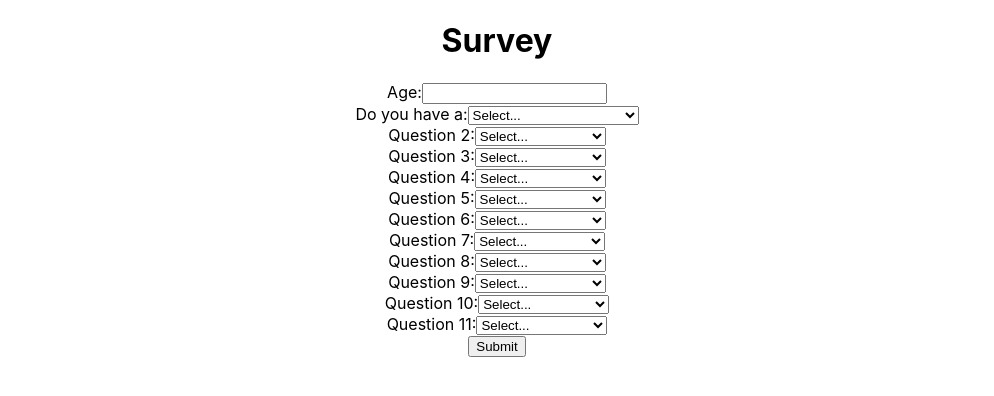
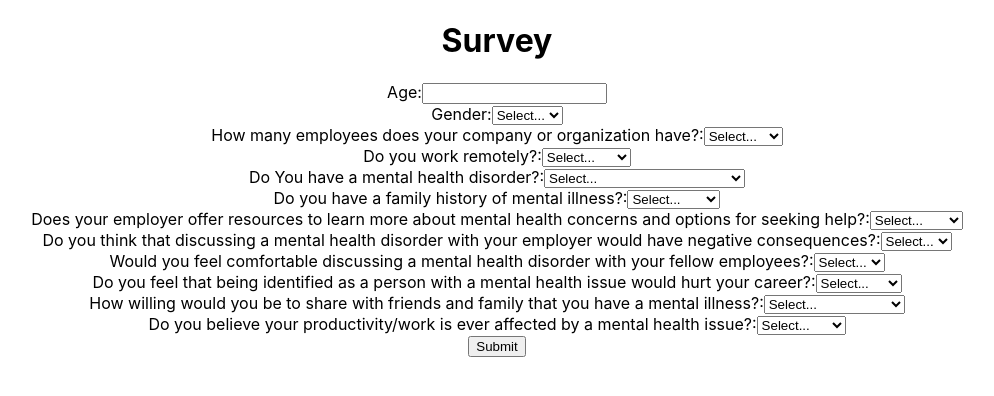
Before and after one commit to mika-okamoto/MindfulTech, a React (Create React App) app in the folder Frontend/mindfultech/: page / in a window 1280 px wide. Shown: the top 396 px of the page, without its empty margins (143-1137 px from the left). Built offline with nearby package versions, Linux system fonts and the light colour scheme.

Commit message:
SurveyQuestionsDone!!!
asjkljfvbjdaba

```diff
--- a/Frontend/mindfultech/src/components/survey.js
+++ b/Frontend/mindfultech/src/components/survey.js
@@ -3,7 +3,6 @@ import './survey.css'; // Import CSS file for styling
 
 const Survey = () => {
   const [age, setAge] = useState('');
-  const [hasDisorder, setHasDisorder] = useState('');
   const [errors, setErrors] = useState({});
 
   // Additional questions state variables and handle change functions
@@ -17,15 +16,14 @@ const Survey = () => {
   const [question9, setQuestion9] = useState('');
   const [question10, setQuestion10] = useState('');
   const [question11, setQuestion11] = useState('');
+  const [question12, setQuestion12] = useState('');
+
   // Add more state variables and handle change functions for each additional question
 
   const handleAgeChange = (event) => {
     setAge(event.target.value);
   };
 
-  const handleHasDisorderChange = (event) => {
-    setHasDisorder(event.target.value);
-  };
 
   // Handle change functions for additional questions
   const handleQuestion2Change = (event) => {
@@ -67,6 +65,10 @@ const Survey = () => {
   const handleQuestion11Change = (event) => {
     setQuestion11(event.target.value);
   };
+
+  const handleQuestion12Change = (event) => {
+    setQuestion12(event.target.value);
+  };
   // Add more handle change functions for additional questions
 
   const handleSubmit = (event) => {
@@ -77,10 +79,10 @@ const Survey = () => {
       errors.age = 'Please enter a valid age.';
     }
     // Dropdown validation
-    if (!hasDisorder) {
-      errors.hasDisorder = 'Please select an option.';
+    if (!question5) {
+      errors.question5 = 'Please select an option.';
     }
-    // Additional questions validation
+    // Additional questions validation FIX
     // Implement validation for each additional question
 
     // If there are errors, set them and prevent form submission
@@ -89,10 +91,9 @@ const Survey = () => {
       return;
     }
     // If validation passes, handle form submission here FIX
-    console.log('Form submitted:', { age, hasDisorder });
+    console.log('Form submitted:', { age, question5 });
     // Reset form fields
     setAge('');
-    setHasDisorder('');
     // Reset additional questions fields
     setQuestion2('');
     setQuestion3('');
@@ -104,6 +105,7 @@ const Survey = () => {
     setQuestion9('');
     setQuestion10('');
     setQuestion11('');
+    setQuestion12('');
     // Reset fields for each additional question
     setErrors({});
   };
@@ -122,97 +124,126 @@ const Survey = () => {
           />
           {errors.age && <span className="error">{errors.age}</span>}
         </div>
-        <div>
-          <label htmlFor="hasDisorder">Do you have a:</label>
-          <select id="hasDisorder" value={hasDisorder} onChange={handleHasDisorderChange}>
-            <option value="">Select...</option>
-            <option value="anxiety">General Anxiety Disorder</option>
-            <option value="mood disorder">Mood Disorder</option>
-            <option value="computer">Computer</option>
-            <option value="none">None of the above</option>
-          </select>
-          {errors.hasDisorder && <span className="error">{errors.hasDisorder}</span>}
-        </div>
         {/* Additional questions */}
         <div>
-          <label htmlFor="question2">Question 2:</label>
+          <label htmlFor="question2">Gender:</label>
           <select id="question2" value={question2} onChange={handleQuestion2Change}>
             <option value="">Select...</option>
-            <option value="none">None of the above</option>
+            <option value="male">Male</option>
+            <option value="female">Female</option>
+            <option value="other">Other</option>
           </select>
           {/* Error message for question 2 */}
         </div>
         <div>
-          <label htmlFor="question3">Question 3:</label>
+          <label htmlFor="question3">How many employees does your company or organization have?:</label>
           <select id="question3" value={question3} onChange={handleQuestion3Change}>
             <option value="">Select...</option>
-            <option value="none">None of the above</option>
+            <option value="1-5">1-5</option>
+            <option value="6-25">6-25</option>
+            <option value="26-100">26-100</option>
+            <option value="100-500">101-500</option>
+            <option value="500-1000">501-1000</option>
+            <option value="1000+">1000+</option>
           </select>
           {/* Error message for question 3 */}
         </div>
         <div>
-          <label htmlFor="question4">Question 4:</label>
+          <label htmlFor="question4">Do you work remotely?:</label>
           <select id="question4" value={question4} onChange={handleQuestion4Change}>
             <option value="">Select...</option>
-            <option value="none">None of the above</option>
+            <option value="always">Always</option>
+            <option value="sometimes">Sometimes</option>
+            <option value="never">Never</option>
           </select>
           {/* Error message for question 4 */}
         </div>
         <div>
-          <label htmlFor="question5">Question 5:</label>
+          <label htmlFor="question5">Do You have a mental health disorder?:</label>
           <select id="question5" value={question5} onChange={handleQuestion5Change}>
             <option value="">Select...</option>
-            <option value="none">None of the above</option>
+            <option value="anxiety">Yes, General Anxiety Disorder</option>
+            <option value="mood disorder">Yes, Mood Disorder</option>
+            <option value="no">No</option>
           </select>
-          {/* Error message for question 5 */}
+          {errors.question5 && <span className="error">{errors.question5}</span>}
         </div>
         <div>
-          <label htmlFor="question6">Question 6:</label>
+          <label htmlFor="question6">Do you have a family history of mental illness?:</label>
           <select id="question6" value={question6} onChange={handleQuestion6Change}>
             <option value="">Select...</option>
-            <option value="none">None of the above</option>
+            <option value="yes">Yes</option>
+            <option value="no">No</option>
+            <option value="i don't know">I don't know</option>
           </select>
           {/* Error message for question 6 */}
         </div>
         <div>
-          <label htmlFor="question7">Question 7:</label>
+          <label htmlFor="question7">Does your employer offer resources to learn more about mental health concerns and options for seeking help?:</label>
           <select id="question7" value={question7} onChange={handleQuestion7Change}>
             <option value="">Select...</option>
-            <option value="none">None of the above</option>
+            <option value="yes">Yes</option>
+            <option value="no">No</option>
+            <option value="i don't know">I don't know</option>
           </select>
           {/* Error message for question 7 */}
         </div>
         <div>
-          <label htmlFor="question8">Question 8:</label>
+          <label htmlFor="question8">Do you think that discussing a mental health disorder with your employer would have negative consequences?:</label>
           <select id="question8" value={question8} onChange={handleQuestion8Change}>
             <option value="">Select...</option>
-            <option value="none">None of the above</option>
+            <option value="yes">Yes</option>
+            <option value="no">No</option>
+            <option value="maybe">Maybe</option>
           </select>
           {/* Error message for question 8 */}
         </div>
         <div>
-          <label htmlFor="question9">Question 9:</label>
+          <label htmlFor="question9">Would you feel comfortable discussing a mental health disorder with your fellow employees?:</label>
           <select id="question9" value={question9} onChange={handleQuestion9Change}>
             <option value="">Select...</option>
-            <option value="none">None of the above</option>
+            <option value="yes">Yes</option>
+            <option value="no">No</option>
+            <option value="maybe">Maybe</option>
           </select>
           {/* Error message for question 9 */}
         </div>
         <div>
-          <label htmlFor="question10">Question 10:</label>
+          <label htmlFor="question10">Do you feel that being identified as a person with a mental health issue would hurt your career?:</label>
           <select id="question10" value={question10} onChange={handleQuestion10Change}>
             <option value="">Select...</option>
-            <option value="none">None of the above</option>
+            <option value="strong no">Strong no</option>
+            <option value="little no">Little no</option>
+            <option value="maybe">Maybe</option>
+            <option value="little yes">Little yes</option>
+            <option value="strong yes">Strong yes</option>
           </select>
           {/* Error message for question 10 */}
         </div>
         <div>
-          <label htmlFor="question11">Question 11:</label>
+          <label htmlFor="question11">How willing would you be to share with friends and family that you have a mental illness?:</label>
           <select id="question11" value={question11} onChange={handleQuestion11Change}>
             <option value="">Select...</option>
-            <option value="none">None of the above</option>
+            <option value="n/a">N/A</option>
+            <option value="not open at all">Not open at all</option>
+            <option value="somewhat not open">Somewhat not open</option>
+            <option value="neutral">Neutral</option>
+            <option value="somewhat open">Somewhat open</option>
+            <option value="very open">Very open</option>
           </select>
           {/* Error message for question 11 */}
+        </div>
+        <div>
+          <label htmlFor="question12">Do you believe your productivity/work is ever affected by a mental health issue?:</label>
+          <select id="question12" value={question12} onChange={handleQuestion12Change}>
+            <option value="">Select...</option>
+            <option value="n/a">N/A</option>
+            <option value="never">Never</option>
+            <option value="rarely">Rarely</option>
+            <option value="sometimes">Sometimes</option>
+            <option value="often">Often</option>
+          </select>
+          {/* Error message for question 10 */}
         </div>
         <button type="submit">Submit</button>
       </form>
```
